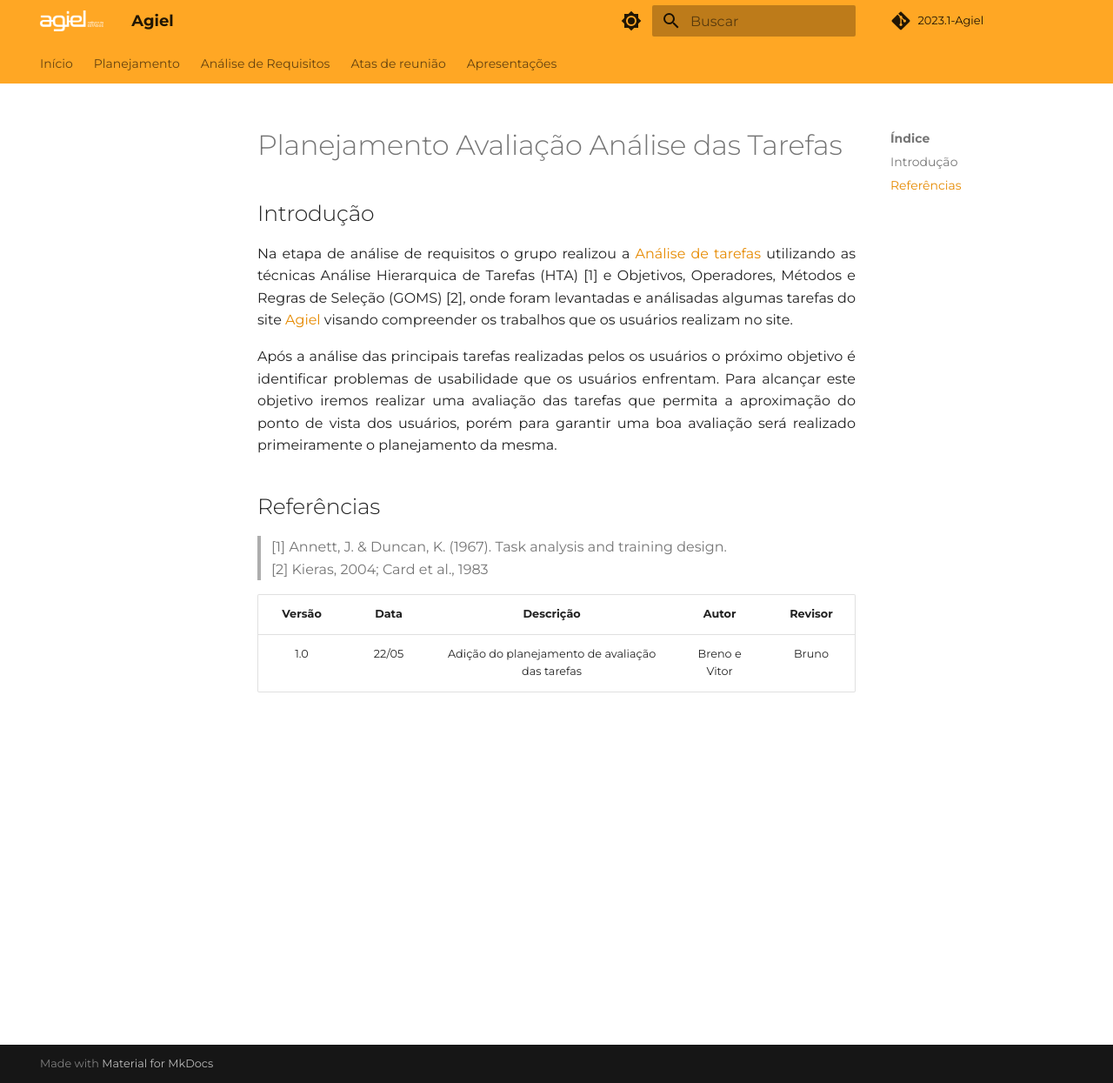
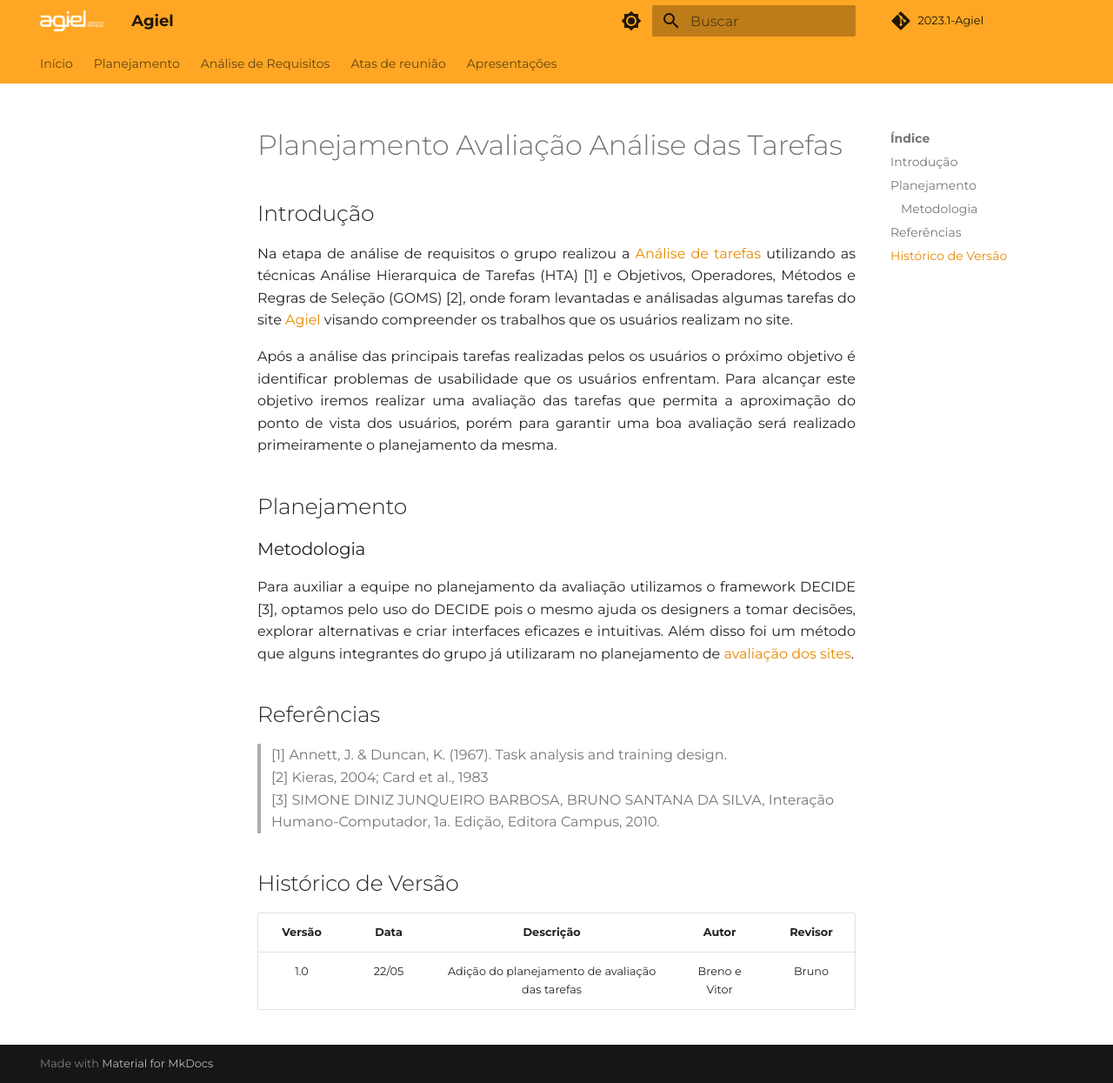
Before and after one commit to Interacao-Humano-Computador/2023.1-Agiel, an MkDocs documentation site: the page built from docs/desenvolvimento/tarefas/planejamento_tarefas.md, in a window 1280 px wide and 1245 px high. Shown: the whole window at 87% size. Built offline with MkDocs 1.6.1 and Material for MkDocs 9.7.7, drawn with Linux system fonts in a browser that asks for light colours; some web fonts are replaced; comment, search, counter and statistics services are not loaded.

Commit message:
docs: adicionado metodologia utilizada

```diff
--- a/docs/desenvolvimento/tarefas/planejamento_tarefas.md
+++ b/docs/desenvolvimento/tarefas/planejamento_tarefas.md
@@ -10,10 +10,21 @@ Na etapa de análise de requisitos o grupo realizou a <a href="https://interacao
 Após a análise das principais tarefas realizadas pelos os usuários o próximo objetivo é identificar problemas de usabilidade que os usuários enfrentam. Para alcançar este objetivo iremos realizar uma avaliação das tarefas que permita a aproximação do ponto de vista dos usuários, porém para garantir uma boa avaliação será realizado primeiramente o planejamento da mesma.
 </p>
 
+## Planejamento
+
+### Metodologia
+<p align="justify">
+Para auxiliar a equipe no planejamento da avaliação utilizamos o framework DECIDE [3], optamos pelo uso do DECIDE pois o mesmo ajuda os designers a tomar decisões, explorar alternativas e criar interfaces eficazes e intuitivas. Além disso foi um método que alguns integrantes do grupo já utilizaram no planejamento de <a href="https://interacao-humano-computador.github.io/2023.1-Agiel/planejamento/escolha_do_site/">avaliação dos sites</a>.
+</p>
+
 ## Referências
 
 > [1] Annett, J. & Duncan, K. (1967). Task analysis and training design. <br>
 > [2] Kieras, 2004; Card et al., 1983
+<br>
+> [3] SIMONE DINIZ JUNQUEIRO BARBOSA, BRUNO SANTANA DA SILVA, Interação Humano-Computador, 1a. Edição, Editora Campus, 2010.
+
+## Histórico de Versão
 
 | Versão | Data  |            Descrição             |     Autor      |    Revisor    |
 |:------:|:-----:|:--------------------------------:|:--------------:|:-------------:|
```
